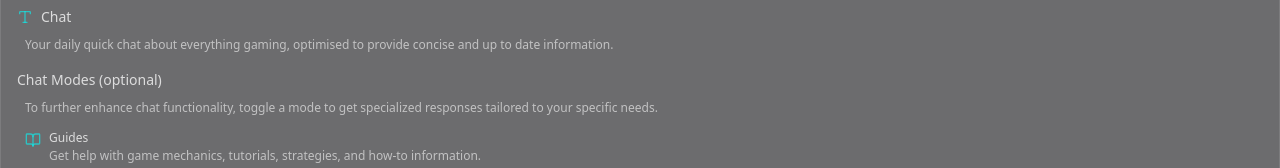
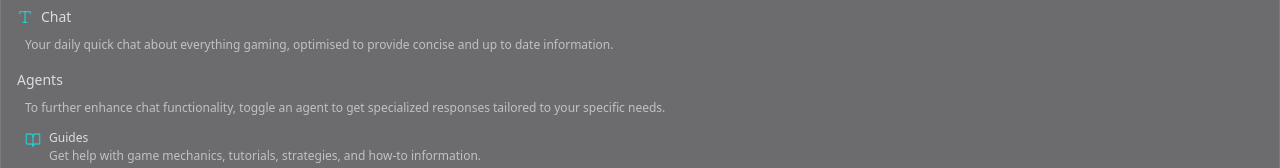
Before and after one commit to florian-lup/unstuck, a React (Vite) app: page / in a window 1280 px wide. Both pictures are taken after a click on the button 1221 px from the left and 22 px from the top of the page. Shown: the part 170-338 px from the top of the page. Built offline with nearby package versions, Linux system fonts and the light colour scheme.

Commit message:
refactor: update AppInfo component to rename 'Chat Modes' to 'Agents' for clarity and improve user guidance

```diff
--- a/src/components/app-info.tsx
+++ b/src/components/app-info.tsx
@@ -75,10 +75,10 @@ export function AppInfo({ isOpen, onClose }: AppInfoProps) {
         {/* Chat Toggles */}
         <div className="mb-4">
           <h3 className="text-sm font-medium text-overlay-text-primary mb-2">
-            Chat Modes (optional)
+            Agents
           </h3>
           <p className="text-xs text-overlay-text-secondary leading-relaxed mb-3 ml-2">
-            To further enhance chat functionality, toggle a mode to get specialized responses tailored to your specific needs.
+            To further enhance chat functionality, toggle an agent to get specialized responses tailored to your specific needs.
           </p>
           <div className="space-y-3 ml-2">
             {/* Guides */}
```
